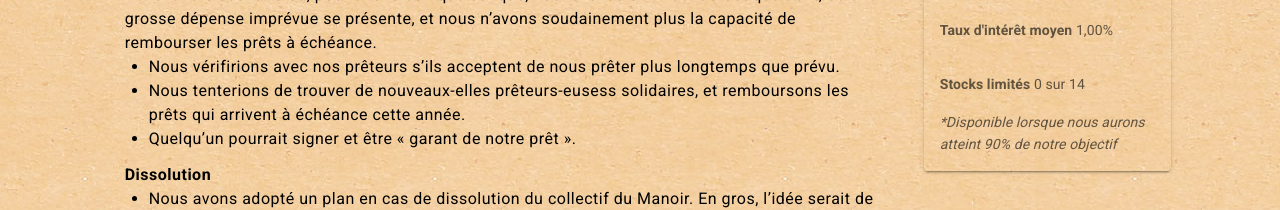
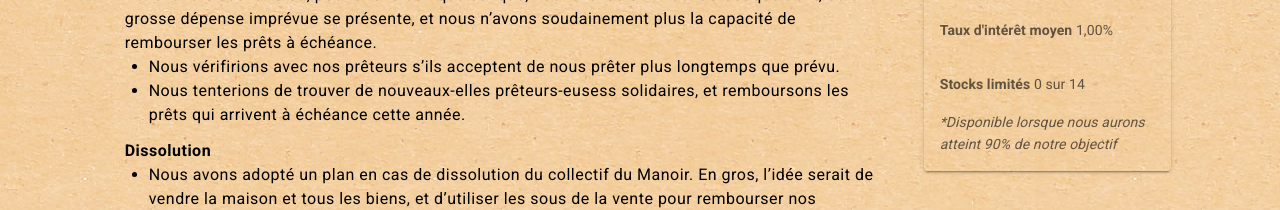
Before and after one commit to VincentBlouin/manoir-client, a Vue app: page /pret-solidaire in a window 1280 px wide. Shown: the part 3440-3650 px from the top of the page. Built offline with nearby package versions, Linux system fonts and the light colour scheme.

Commit message:
prêt solidaire

```diff
--- a/src/views/PretSolidaire.vue
+++ b/src/views/PretSolidaire.vue
@@ -446,9 +446,6 @@
                 arrivent à
                 échéance cette année.
               </li>
-              <li>
-                Quelqu’un pourrait signer et être « garant de notre prêt ».
-              </li>
             </ul>
             <h4 class="mt-3">
               Dissolution
```
